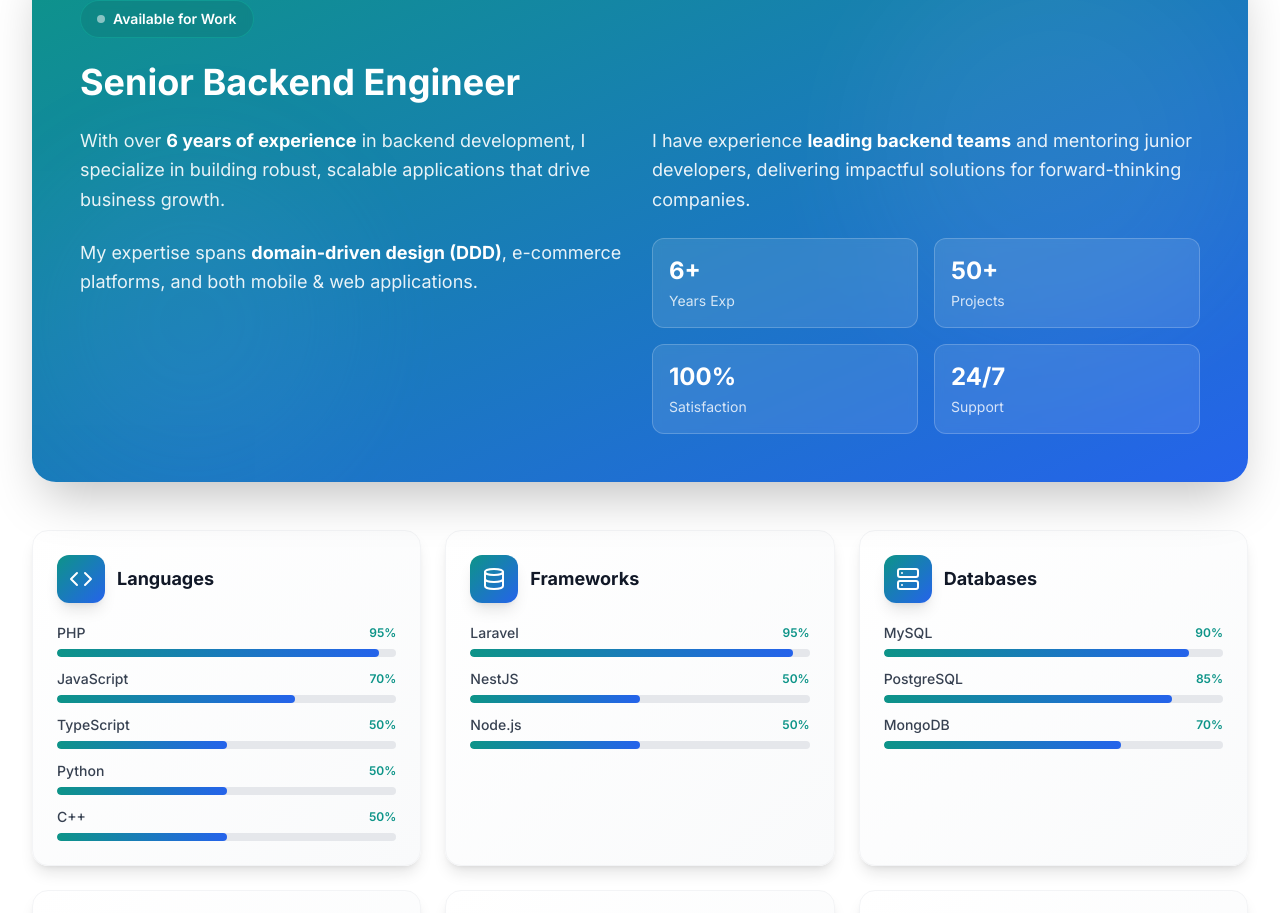
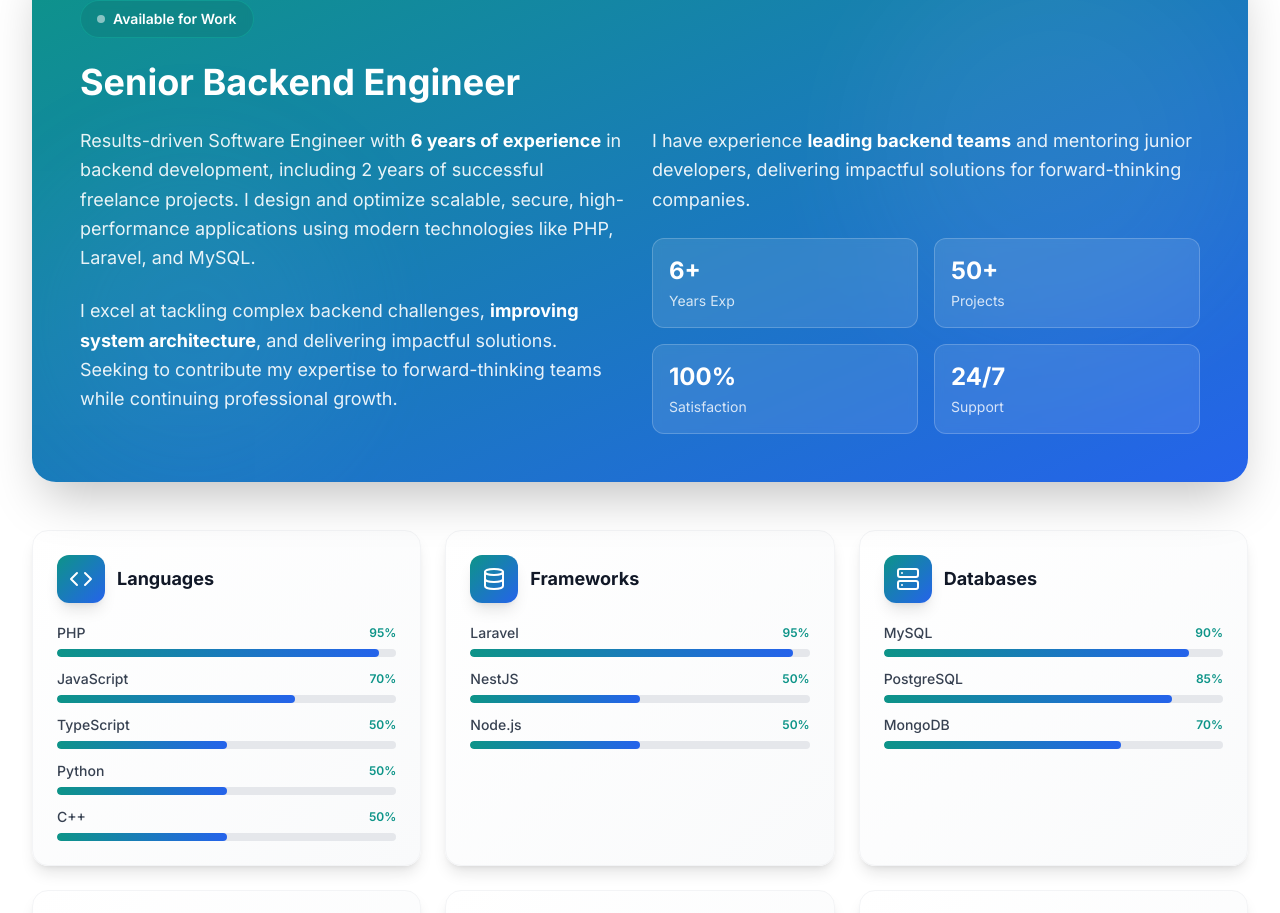
Before and after one commit to ahmedelsied/main-portfolio, a Next.js app: page / in a window 1280 px wide. Shown: the part 1100-2013 px from the top of the page. Built offline with nearby package versions, Linux system fonts and the light colour scheme.

Commit message:
Update About section bio description

```diff
--- a/components/About.tsx
+++ b/components/About.tsx
@@ -112,13 +112,14 @@ export default function About() {
               <div className="grid md:grid-cols-2 gap-6">
                 <div>
                   <p className="text-lg leading-relaxed text-white/90 mb-6">
-                    With over <span className="font-bold text-white">6 years of experience</span> in backend development, I specialize in building
-                    robust, scalable applications that drive business growth.
+                    Results-driven Software Engineer with <span className="font-bold text-white">6 years of experience</span> in backend development, including 2 years of
+                    successful freelance projects. I design and optimize scalable, secure, high-performance applications using modern technologies
+                    like PHP, Laravel, and MySQL.
                   </p>
 
                   <p className="text-lg leading-relaxed text-white/90">
-                    My expertise spans <span className="font-bold text-white">domain-driven design (DDD)</span>, e-commerce platforms,
-                    and both mobile & web applications.
+                    I excel at tackling complex backend challenges, <span className="font-bold text-white">improving system architecture</span>, and delivering impactful solutions.
+                    Seeking to contribute my expertise to forward-thinking teams while continuing professional growth.
                   </p>
                 </div>
 
```
